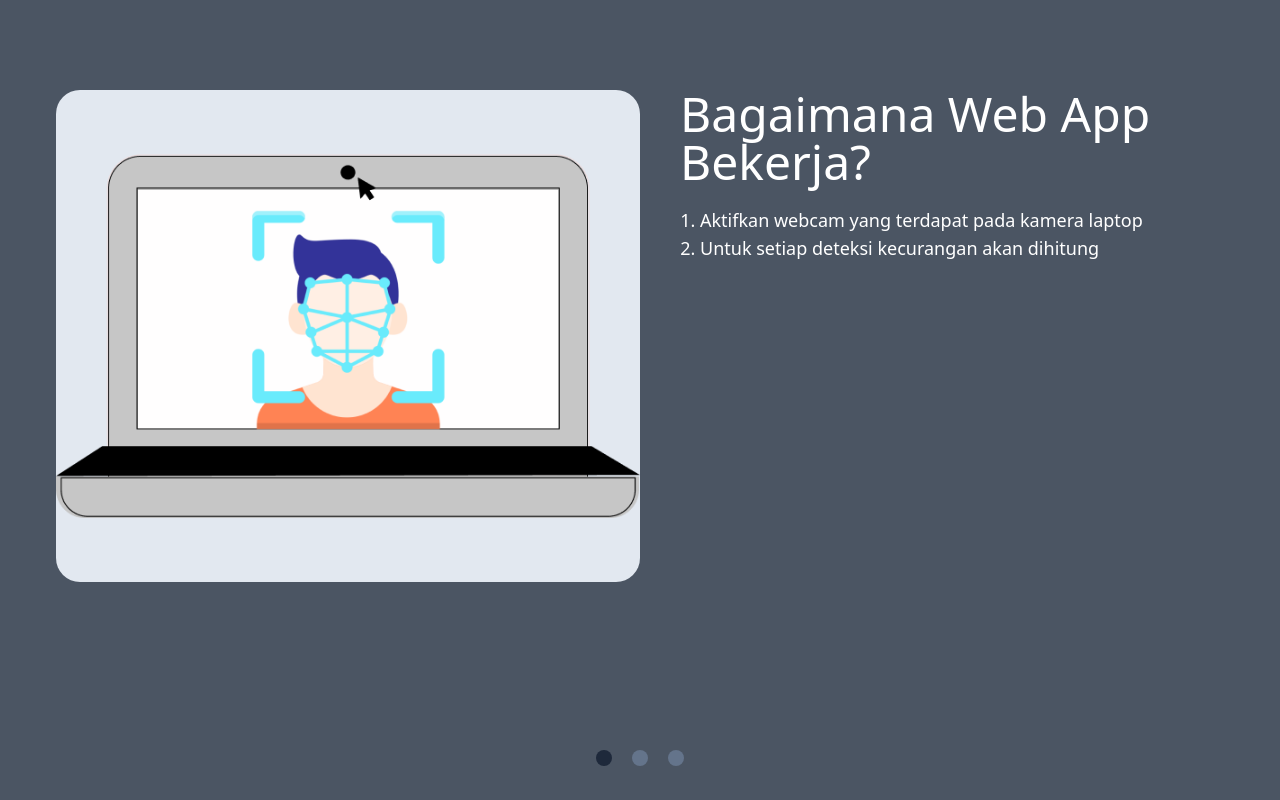
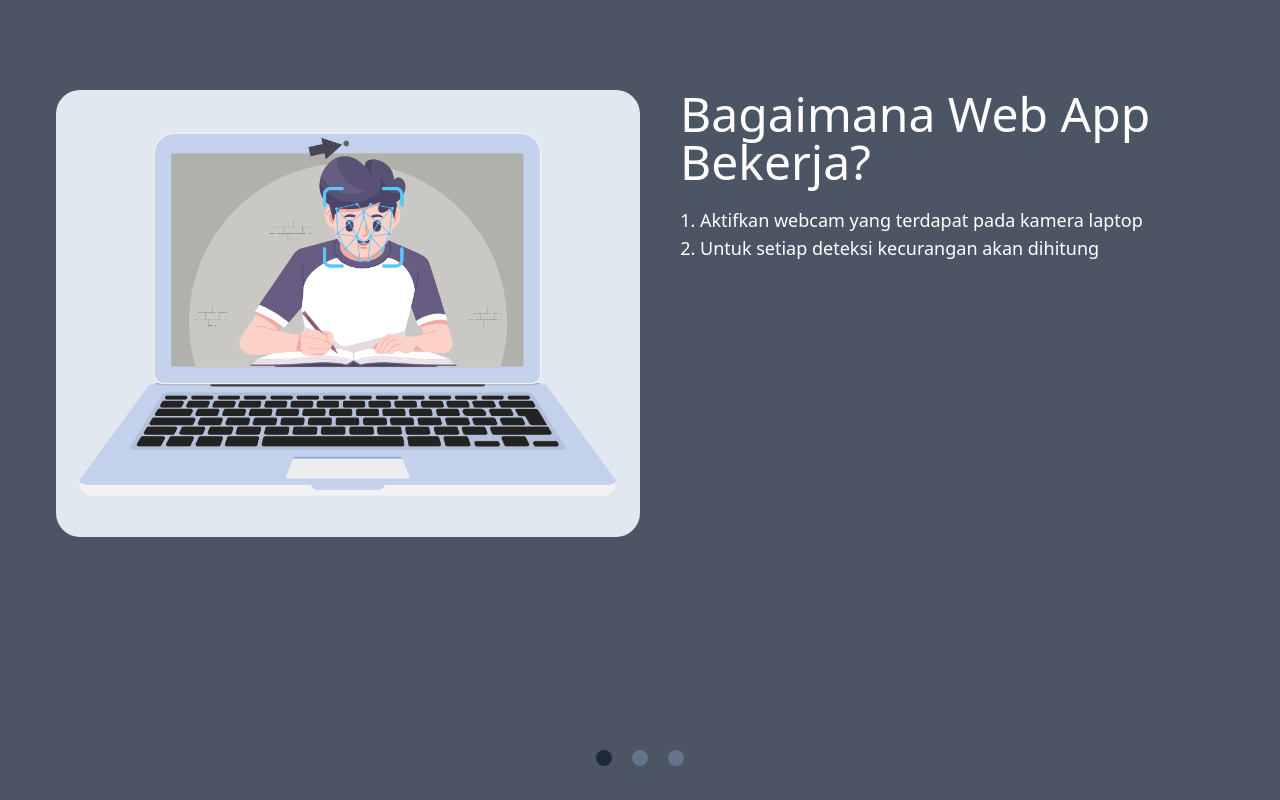
Before and after one commit to didapatria/fe_ruas_client, a React (Create React App) app: page / in a window 1280 px wide. Both pictures are taken after a click on the button "Cari Tahu". Built offline with nearby package versions, Linux system fonts and the light colour scheme.

Commit message:
Change image enable webcams

```diff
--- a/src/pages/Intro/Intro1.jsx
+++ b/src/pages/Intro/Intro1.jsx
@@ -1,7 +1,7 @@
 const Intro1 = ({ title, content }) => {
   return (
     <div className="flex m-10 space-x-10 w-full">
-      <div className="w-1/2 flex justify-center items-center bg-slate-200 rounded-3xl aspect-video py-16">
+      <div className="w-1/2 flex justify-center items-center bg-slate-200 rounded-3xl aspect-video py-10 px-5">
         <img src="./assets/images/enable-webcams.png" alt="Enable Webcams" />
       </div>
       <div className="flex-1">
```
Also changed, not shown: public/assets/images/enable-webcams.png.
